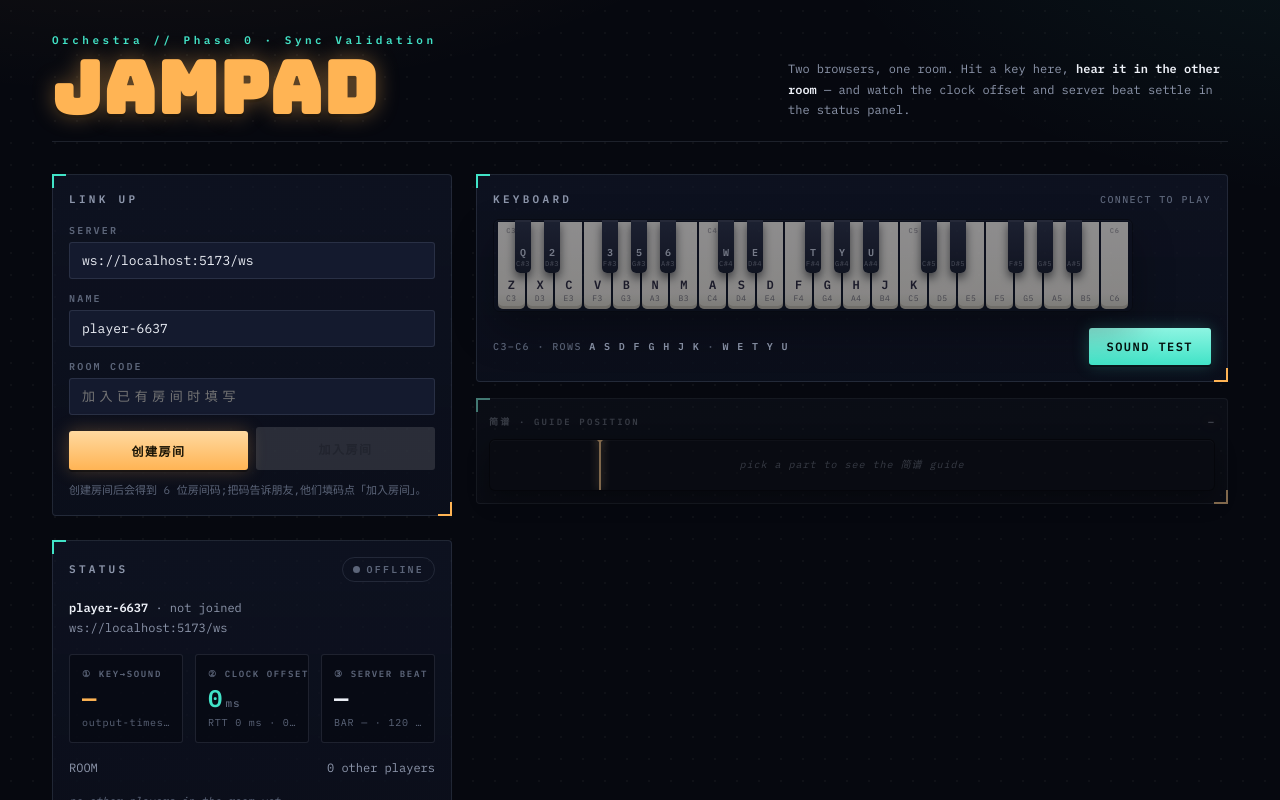
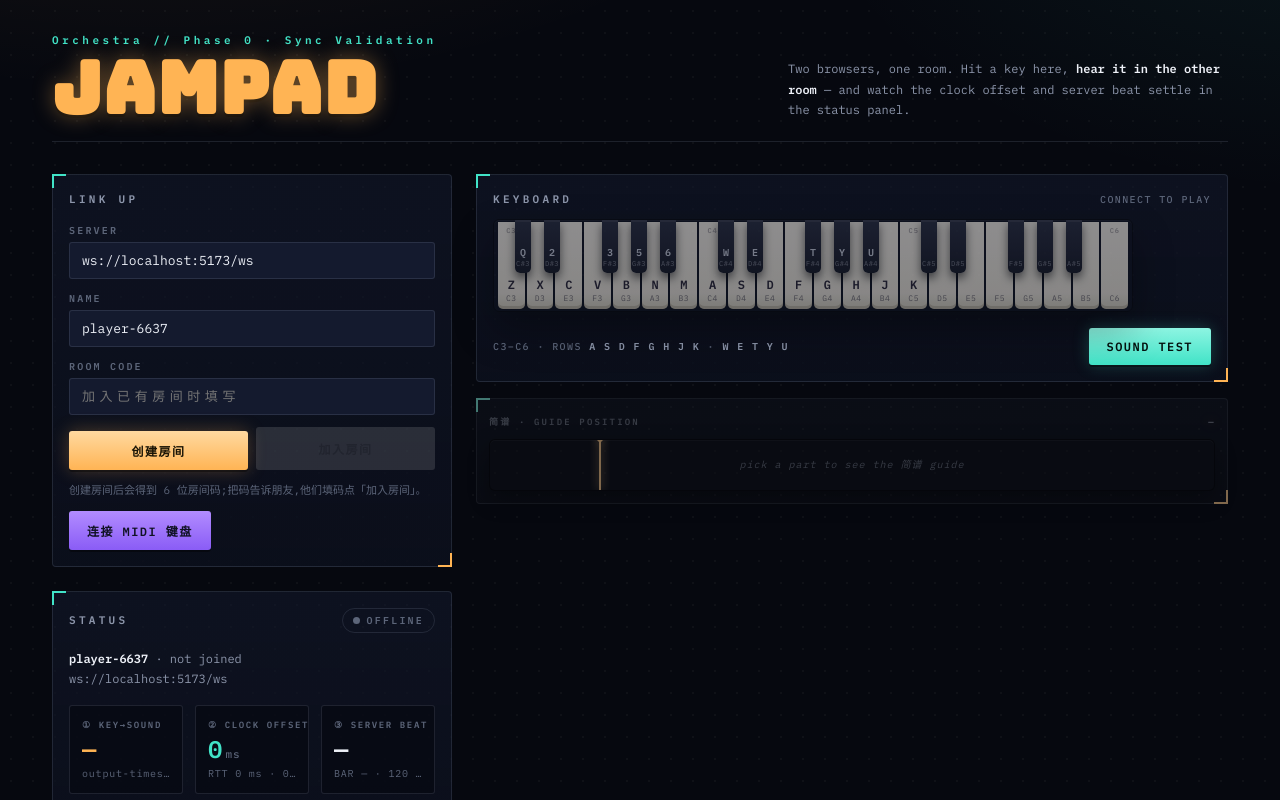
Before and after one commit to aopstudio/orchestra, a React (Vite) app in the folder client/: page / in a window 1280 px wide. Shown: the top 800 px of the page. Built offline with nearby package versions, Linux system fonts and the light colour scheme.

Commit message:
feat(midi): Web MIDI keyboard input (Chrome/Edge) routed through the shared note pipeline, with pure message-parser unit tests and unsupported/error UI states

```diff
--- a/client/src/App.tsx
+++ b/client/src/App.tsx
@@ -24,6 +24,7 @@ import { LookaheadScheduler } from './audio/scheduler'
 import { Metronome } from './audio/metronome'
 import { createInstruments, type Instruments } from './audio/instruments'
 import { KeyState, drumNoteForKey, noteForKey } from './input/keyboard'
+import { connectMidi, type MidiConnection } from './input/midi'
 import JamPad, { PAD_HIGH_NOTE, PAD_LOW_NOTE } from './ui/JamPad'
 import GuideTicker from './ui/GuideTicker'
 import DrumPad from './ui/DrumPad'
@@ -86,6 +87,11 @@ export default function App() {
   const [name, setName] = useState(() => `player-${Math.floor(1000 + Math.random() * 9000)}`)
   /** 加入已有房间时填写的房间码(创建房间时忽略)。 */
   const [roomCodeInput, setRoomCodeInput] = useState('')
+  /** MIDI 连接状态(Phase 2)。 */
+  const [midiState, setMidiState] = useState<'idle' | 'unsupported' | 'error' | 'connected'>(
+    'idle',
+  )
+  const [midiDevices, setMidiDevices] = useState<string[]>([])
 
   // --- connection / room state ----------------------------------------------
   const [connState, setConnState] = useState<ConnState>('idle')
@@ -176,6 +182,8 @@ export default function App() {
   const pendingSyncRef = useRef<((sample: SyncSample) => void) | null>(null)
   const syncingRef = useRef(false)
   const keyStateRef = useRef<KeyState>(new KeyState())
+  /** MIDI 连接实例(卸载时断开)。 */
+  const midiConnectionRef = useRef<MidiConnection | null>(null)
   /** MIDI notes currently held (keyboard or mouse) — dedupes noteOn across inputs. */
   const heldNotesRef = useRef<Set<number>>(new Set())
   const connStateRef = useRef<ConnState>('idle')
@@ -591,6 +599,39 @@ export default function App() {
     }
   }
 
+  /**
+   * 连接 MIDI 键盘(Phase 2): 必须在用户手势中调用 requestMIDIAccess。
+   * Safari 不支持 → unsupported;无设备/被拒 → error;成功 → connected。
+   * MIDI 事件复用与键盘相同的 noteOn/noteOff 管线(含引导判定)。
+   */
+  const handleConnectMidi = async (): Promise<void> => {
+    setMidiState('idle')
+    try {
+      const conn = await connectMidi({
+        onNoteOn: (note, velocity) => {
+          // 鼓声部下 MIDI 音符直接作为一次敲击(one-shot)
+          if (selectedPartRef.current?.instrument === 'drums') {
+            noteOn(note, true, velocity)
+          } else {
+            noteOn(note, false, velocity)
+          }
+        },
+        onNoteOff: (note) => noteOff(note),
+      })
+      if (conn === null) {
+        setMidiState('unsupported')
+        return
+      }
+      midiConnectionRef.current?.disconnect()
+      midiConnectionRef.current = conn
+      setMidiDevices(conn.deviceNames)
+      setMidiState(conn.deviceNames.length > 0 ? 'connected' : 'error')
+    } catch (err) {
+      console.warn('[App] MIDI connect failed:', err)
+      setMidiState('error')
+    }
+  }
+
   /** Sound Test: local C-major arpeggio to verify audio before joining. */
   const handleSoundTest = async (): Promise<void> => {
     if (soundTestBusy) return
@@ -644,7 +685,7 @@ export default function App() {
    * Reads only refs + stable setters, so a first-render closure stays correct.
    * `oneShot`(鼓垫模式): 每次按下都是独立敲击,不进入 held 去重,也不发送 noteOff。
    */
-  const noteOn = (note: number, oneShot = false): void => {
+  const noteOn = (note: number, oneShot = false, velocity = 100): void => {
     if (connStateRef.current !== 'connected') return
     if (!oneShot) {
       if (heldNotesRef.current.has(note)) return
@@ -681,7 +722,7 @@ export default function App() {
     const keydownAt = performance.now()
     const targetAudio = sched.currentTime + LOCAL_LOOKAHEAD_SEC
     const instrument = currentInstrument()
-    inst.play(instrument, note, 100, targetAudio - ctx.currentTime)
+    inst.play(instrument, note, velocity, targetAudio - ctx.currentTime)
 
     // ① key→sound latency readout: how far the audio output clock has moved
     // past the keydown instant (≈ the hardware input→output latency).
@@ -690,7 +731,7 @@ export default function App() {
       setLatencyMs(Math.max(0, Math.round(latency)))
     }
 
-    wsRef.current?.sendNote(note, 100, instrument)
+    wsRef.current?.sendNote(note, velocity, instrument)
   }
 
   /** Shared note-off; releases the remote player's highlight too. */
@@ -940,6 +981,8 @@ export default function App() {
   useEffect(
     () => () => {
       wsRef.current?.close()
+      midiConnectionRef.current?.disconnect()
+      midiConnectionRef.current = null
       metronomeRef.current?.stop()
       schedulerRef.current?.stop()
       wsRef.current = null
@@ -1041,6 +1084,32 @@ export default function App() {
               <p className="field-hint">
                 创建房间后会得到 6 位房间码;把码告诉朋友,他们填码点「加入房间」。
               </p>
+              <div className="midi-row">
+                <button
+                  type="button"
+                  className="btn btn-midi"
+                  data-testid="midi-btn"
+                  disabled={midiState === 'connected'}
+                  onClick={() => void handleConnectMidi()}
+                >
+                  {midiState === 'connected' ? 'MIDI ✓' : '连接 MIDI 键盘'}
+                </button>
+                {midiState === 'unsupported' && (
+                  <span className="midi-hint" data-testid="midi-unsupported">
+                    此浏览器不支持 Web MIDI(建议 Chrome/Edge),可用键盘演奏
+                  </span>
+                )}
+                {midiState === 'error' && (
+                  <span className="midi-hint midi-hint-error" data-testid="midi-error">
+                    未发现 MIDI 设备或授权被拒绝
+                  </span>
+                )}
+                {midiState === 'connected' && midiDevices.length > 0 && (
+                  <span className="midi-hint" data-testid="midi-devices">
+                    已连接: {midiDevices.join('、')}
+                  </span>
+                )}
+              </div>
             </form>
           </section>
 
--- a/client/src/index.css
+++ b/client/src/index.css
@@ -280,6 +280,35 @@ button {
   flex: 1;
 }
 
+/* --- MIDI --- */
+
+.midi-row {
+  display: flex;
+  flex-direction: column;
+  align-items: flex-start;
+  gap: var(--s-2);
+}
+
+.btn-midi {
+  color: #101224;
+  background: linear-gradient(180deg, #b28cff, #8a5cf6);
+  box-shadow: 0 2px 0 rgba(0, 0, 0, 0.4);
+}
+
+.btn-midi:not(:disabled):hover {
+  transform: translateY(-1px);
+}
+
+.midi-hint {
+  font-size: 11px;
+  line-height: 1.5;
+  color: var(--ink-faint);
+}
+
+.midi-hint-error {
+  color: #ff8d7a;
+}
+
 /* --- buttons --- */
 
 .btn {
--- /dev/null
+++ b/client/src/input/midi.ts
@@ -0,0 +1,100 @@
+/**
+ * MIDI 输入模块(Phase 2)
+ *
+ * 把 Web MIDI API(navigator.requestMIDIAccess)接入现有 noteOn/noteOff 管线:
+ * - 必须在用户手势(点击按钮)中调用 requestMIDIAccess
+ * - Chrome/Edge 支持;Safari 不支持 Web MIDI(返回 unsupported,由 UI 提示键盘回退)
+ * - 消息解析拆成纯函数 {@link parseMidiMessage},便于单元测试
+ */
+
+/** MIDI 通道消息解析结果。 */
+export interface ParsedMidiMessage {
+  type: 'noteOn' | 'noteOff'
+  /** MIDI 音符号 0–127 */
+  note: number
+  /** 力度 0–127 */
+  velocity: number
+}
+
+/**
+ * 解析一条 MIDI 通道消息(状态字节 + 数据字节)。
+ * 仅处理 noteOn(0x90–0x9F)与 noteOff(0x80–0x8F);
+ * noteOn 力度为 0 视为 noteOff(规范要求)。
+ * 无法解析返回 null。
+ */
+export function parseMidiMessage(data: Uint8Array): ParsedMidiMessage | null {
+  if (data.length < 3) return null
+  const status = data[0] ?? 0
+  const note = data[1] ?? 0
+  const velocity = data[2] ?? 0
+  if (status >= 0x90 && status <= 0x9f) {
+    if (velocity === 0) return { type: 'noteOff', note, velocity }
+    return { type: 'noteOn', note, velocity }
+  }
+  if (status >= 0x80 && status <= 0x8f) {
+    return { type: 'noteOff', note, velocity }
+  }
+  return null
+}
+
+export interface MidiConnection {
+  /** 已连接的输入设备名。 */
+  deviceNames: string[]
+  /** 断开所有输入监听。 */
+  disconnect(): void
+}
+
+export interface MidiHandlers {
+  onNoteOn(note: number, velocity: number): void
+  onNoteOff(note: number): void
+}
+
+/**
+ * 请求 MIDI 访问并监听所有输入。必须在用户手势中调用。
+ * - 不支持(如 Safari)→ 返回 null
+ * - 用户拒绝授权 / 无设备 → 抛错,由调用方提示
+ */
+export async function connectMidi(handlers: MidiHandlers): Promise<MidiConnection | null> {
+  if (typeof navigator === 'undefined' || !('requestMIDIAccess' in navigator)) {
+    return null
+  }
+  const access = await navigator.requestMIDIAccess({ sysex: false })
+  const listeners: Array<() => void> = []
+  const deviceNames: string[] = []
+
+  const attachInput = (input: MIDIInput): void => {
+    deviceNames.push(input.name || input.id)
+    const onMessage = (event: MIDIMessageEvent): void => {
+      const parsed = parseMidiMessage(new Uint8Array(event.data ?? []))
+      if (parsed === null) return
+      if (parsed.type === 'noteOn') {
+        handlers.onNoteOn(parsed.note, parsed.velocity)
+      } else {
+        handlers.onNoteOff(parsed.note)
+      }
+    }
+    input.addEventListener('midimessage', onMessage)
+    listeners.push(() => input.removeEventListener('midimessage', onMessage))
+  }
+
+  // 初始枚举
+  for (const input of access.inputs.values()) {
+    attachInput(input)
+  }
+  // 热插拔
+  const onInputAdded = (event: MIDIConnectionEvent): void => {
+    const port = event.port
+    if (port !== null && port.type === 'input' && port.state === 'connected') {
+      attachInput(port as MIDIInput)
+    }
+  }
+  access.addEventListener('statechange', onInputAdded as EventListener)
+  listeners.push(() => access.removeEventListener('statechange', onInputAdded))
+
+  return {
+    deviceNames,
+    disconnect: () => {
+      for (const off of listeners) off()
+    },
+  }
+}
```
Also changed, not shown: 1 other file (tests, documents, lock files or other folders).
